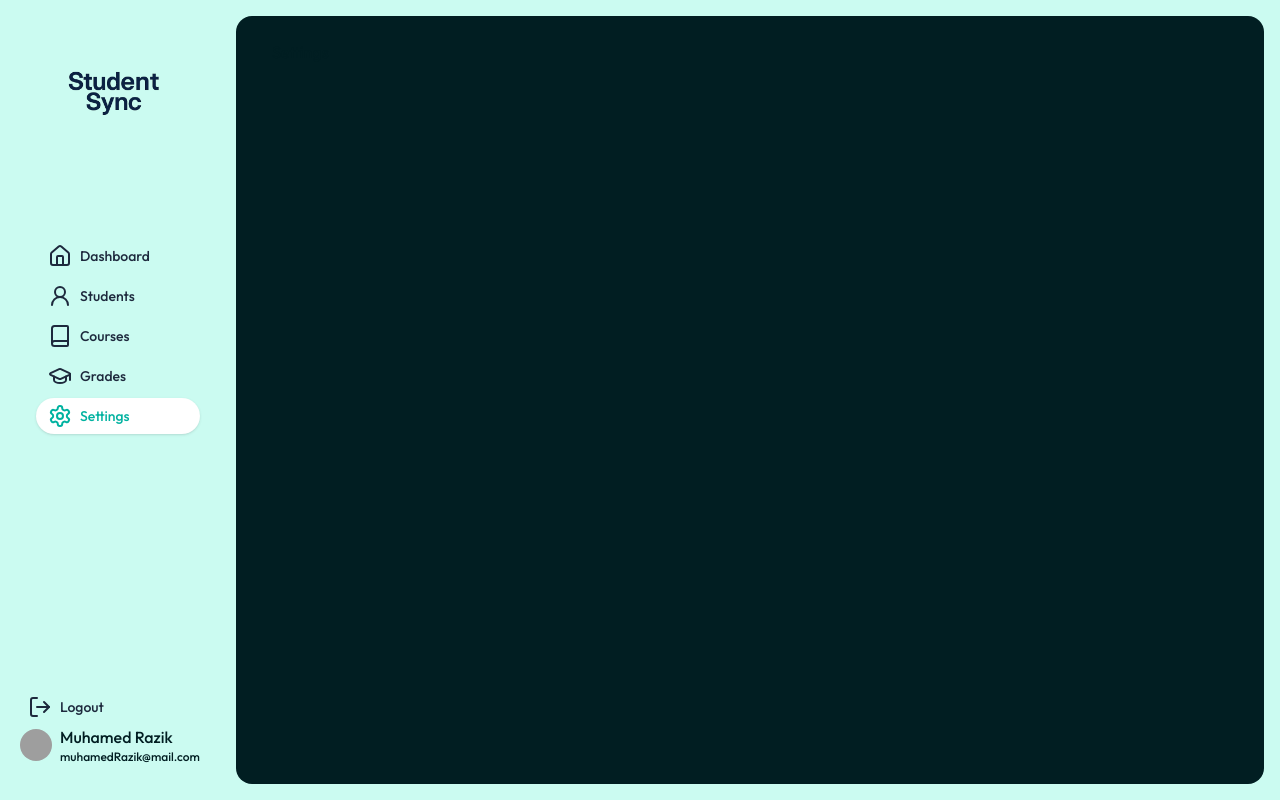
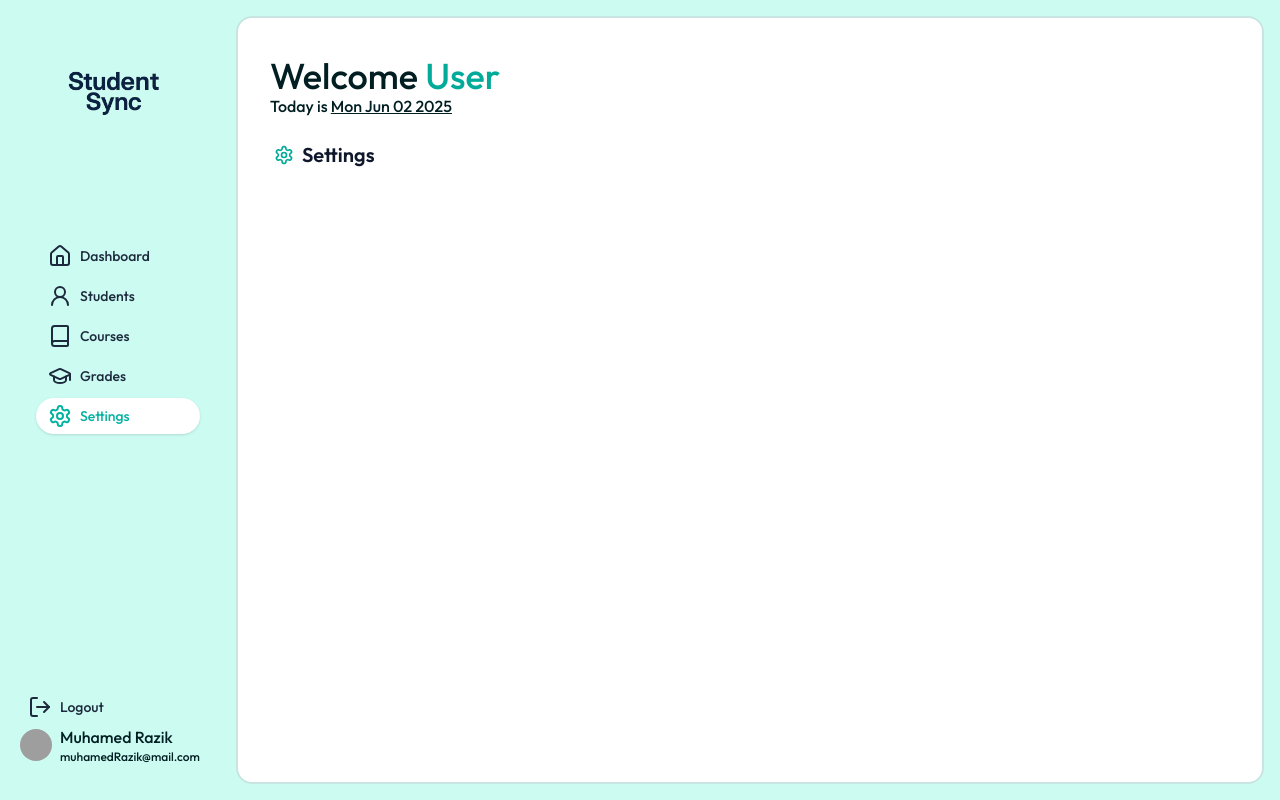
Before and after one commit to muhamedrazik-2003/StudentSync, a React (Vite) app: page /settings in a window 1280 px wide. Built offline with nearby package versions, Linux system fonts and the light colour scheme; grey boxes are pictures that could not be loaded.

Commit message:
layout: added layout to SettingsPage

```diff
--- a/src/pages/Grades.jsx
+++ b/src/pages/Grades.jsx
@@ -38,7 +38,7 @@ const Grades = () => {
         {/* <div className=' px-6'>
           <CourseTable setPageReload={setPageReload} HeadData={headerData} rowData={gradeData} />
         </div> */}
-        <div className="grid grid-cols-1 md:grid-cols-4 xl:grid-cols-3 gap-3 px-6">
+        <div className="grid grid-cols-1 md:grid-cols-3 2xl:grid-cols-4 gap-3 px-6">
           {
             gradeData.map(cardData => (
               <GradeCards setPageReload={setPageReload} cardData={cardData} />
--- a/src/pages/SettingsPage.jsx
+++ b/src/pages/SettingsPage.jsx
@@ -1,13 +1,27 @@
 import React from 'react'
+import { Settings } from 'lucide-react'
+import { ScrollArea } from '@/components/ui/scroll-area'
+import UserGreeting from '@/components/Dashboard/UserGreeting'
 
-const Settings = () => {
+const SettingsPage = () => {
   return (
-    <main className=' m-1 px-3 bg-accent-foreground rounded-2xl'>
-      <section className='px-6 my-6'>
-        <h1>Settings</h1>
+    <main className=' m-1 px-2 py-1.5 bg-background rounded-2xl border-2 border-border h-[calc(100vh-32px)]'>
+       <section className='px-6 mt-8'>
+        <UserGreeting />
       </section>
+      <div className='flex justify-end items-center mt-6 px-7 pb-1'>
+        <h2 className="text-xl mr-auto font-semibold text-slate-900  flex items-center gap-2 ">
+          <Settings className="w-5 h-5 text-primary" />
+          Settings
+        </h2>
+      </div>
+      <ScrollArea className={'h-[75%]'}>
+        <div className="grid grid-cols-1 md:grid-cols-3 2xl:grid-cols-4 gap-3 px-6">
+
+        </div>
+      </ScrollArea>
     </main>
   )
 }
 
-export default Settings
+export default SettingsPage
```
